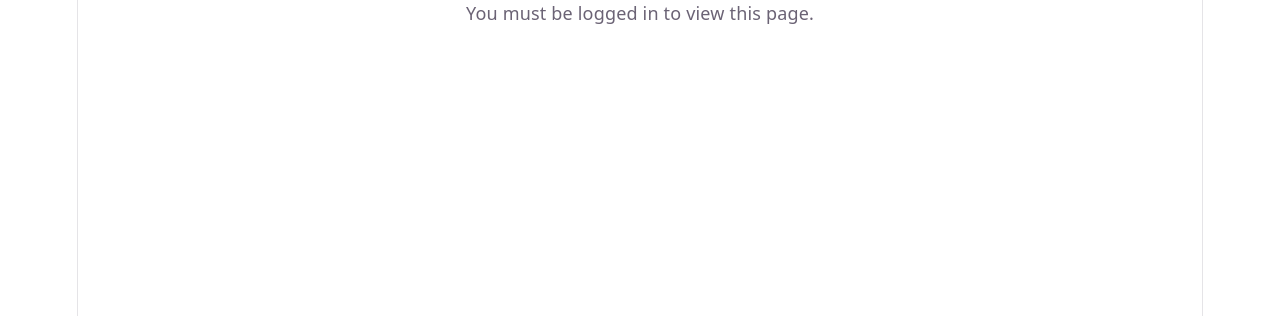
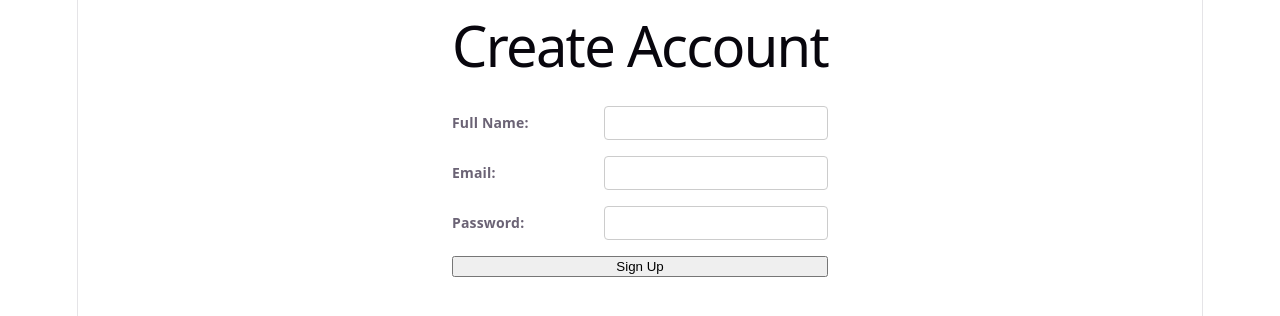
Before and after one commit to Yassen24boi/SOEN-341, a React (Vite) app in the folder client/: page /create-account in a window 1280 px wide. Shown: the top 316 px of the page. Built offline with nearby package versions, Linux system fonts and the light colour scheme.

Commit message:
Added separate registration page and fixed formatting
Created a separate page for registration since the lack of token made it impossible to crate an account. Also fixed the formatting of the forms bor better ux.

```diff
--- a/client/src/App.css
+++ b/client/src/App.css
@@ -182,3 +182,37 @@
     border-right-color: var(--border);
   }
 }
+
+form {
+  display: flex;
+  flex-direction: column;
+  gap: 16px;
+  max-width: 450px;
+  margin: 0 auto;
+}
+
+.form-row {
+  display: grid;
+  grid-template-columns: 140px 1fr;
+  align-items: center;
+  gap: 12px;
+  width: 100%;
+}
+
+.form-row label{
+  text-align: left;
+  font-weight: 600;
+  font-size: 14px;
+}
+
+.form-row input,
+.form-row select,
+.form-row textarea {
+  width: 100%;
+  box-sizing: border-box;
+  padding: 8px 12px;
+  font-size: 14px;
+  border: 1px solid #ccc;
+  border-radius: 4px;
+  outline: none;
+}
--- a/client/src/App.jsx
+++ b/client/src/App.jsx
@@ -1,6 +1,7 @@
 import { BrowserRouter, Routes, Route } from 'react-router-dom'
 import Login from './Login'
 import Profile from './Profile'
+import Register from './Register'
 import './App.css'
 
 function App() {
@@ -8,7 +9,7 @@ function App() {
     <BrowserRouter>
       <Routes>
         <Route path="/login" element={<Login />} />
-        <Route path="/create-account" element={<Profile />} />
+        <Route path="/create-account" element={<Register />} />
         <Route path="/profile" element={<Profile />} />
         <Route path="/" element={<Login />} />
       </Routes>
--- a/client/src/Login.jsx
+++ b/client/src/Login.jsx
@@ -27,7 +27,7 @@ function Login() {
       }
     }}>
        <h1>Sign In</h1>
-
+      <div className="form-row">
       <label htmlFor="email"> Email: </label>
       <input
       id="email"
@@ -35,9 +35,9 @@ function Login() {
         value={email}
         onChange={(e) => setEmail(e.target.value)}
         required
-      />
+      /></div>
 
-
+      <div className="form-row">
         <label htmlFor="password"> Password: </label>
 
         <input
@@ -47,11 +47,12 @@ function Login() {
         onChange={(e)=> setPassword(e.target.value)}
         required
         />
+        </div>
 
-    <br />
+
       <button type="submit">Sign In</button>
 
-      <br />
+
       <Link to="/create-account">Create Account</Link>
     </form>
     )
--- a/client/src/Profile.jsx
+++ b/client/src/Profile.jsx
@@ -99,9 +99,10 @@ if (loading) {
 return (
   <form onSubmit={handleSaveProfile}>
 
-<h1> Create Account / My Profile </h1>
+<h1> My Profile </h1>
 
-<label htmlFor="fulleName"> Full Name: </label>
+<div className="form-row">
+  <label htmlFor="fullName"> Full Name: </label>
   <input
         id="fullName"
         type="text"
@@ -109,7 +110,9 @@ return (
         onChange={(e) => setFullName(e.target.value)}
         required
     />
+</div>
 
+<div className="form-row">
   <label htmlFor="email"> Email: </label>
   <input
         id="email"
@@ -118,7 +121,9 @@ return (
         onChange={(e) => setEmail(e.target.value)}
         required
   />
+</div>
 
+<div className="form-row">
   <label htmlFor="headline"> Headline: </label>
     <input
         id="headline"
@@ -127,7 +132,9 @@ return (
         onChange={(e) => setHeadline(e.target.value)}
         required
     />
+</div>
 
+<div className="form-row">
 <label htmlFor="resume"> Resume: </label>
       <input
         id="resumeFile"
@@ -135,10 +142,10 @@ return (
         accept=".pdf,.doc,.docx"
         onChange={(e) => setResumeFile(e.target.files[0])}
       />
-
+</div>
      {resumeFileName && <p>Current resume: {resumeFileName}</p>}
 {resumeFile && <p>Selected file: {resumeFile.name}</p>}
-<br />
+
 <button type="submit">Save Profile</button>
 <button type="button" onClick={handleResumeUpload}>Upload Resume</button>
 
--- /dev/null
+++ b/client/src/Register.jsx
@@ -0,0 +1,77 @@
+import { useState } from "react"
+import { useNavigate } from "react-router-dom"
+
+function Register(){
+    const [email, setEmail] = useState('');
+    const [password, setPassword] = useState('');
+    const [fullName, setFullName] = useState('');
+    const navigate = useNavigate();
+
+    async function handleRegister(e){
+        e.preventDefault()
+        try{
+            const res = await fetch('http://localhost:5000/api/auth/register', {
+                method: 'POST',
+                headers: { 'Content-Type': 'application/json' },
+                body: JSON.stringify({ fullName, email, password })
+            });
+            const data = await res.json();
+
+            if(!res.ok) {
+                alert(data.message || 'Registration failed');
+                return;
+            }
+
+            //Save the token returned from registration
+            localStorage.setItem('token', data.token);
+            alert('Account created succesfully!');
+
+            navigate('/profile');
+        }
+        catch (err) {
+            console.error(err);
+            alert('Could not reach the server');
+        }
+    }
+
+    return(
+        <form onSubmit={handleRegister}>
+      <h1>Create Account</h1>
+
+    <div className="form-row">
+      <label htmlFor="fullName">Full Name:</label>
+      <input
+        id="fullName"
+        type="text"
+        value={fullName}
+        onChange={(e) => setFullName(e.target.value)}
+        required
+      />
+    </div>
+    <div className="form-row">
+      <label htmlFor="email">Email:</label>
+      <input
+        id="email"
+        type="email"
+        value={email}
+        onChange={(e) => setEmail(e.target.value)}
+        required
+      />
+    </div>
+    <div className="form-row">
+      <label htmlFor="password">Password:</label>
+      <input
+        id="password"
+        type="password"
+        value={password}
+        onChange={(e) => setPassword(e.target.value)}
+        required
+      />
+    </div>
+
+      <button type="submit">Sign Up</button>
+    </form>
+    );
+}
+
+export default Register;
```
Lines whose indentation alone changed are shown as unchanged.
